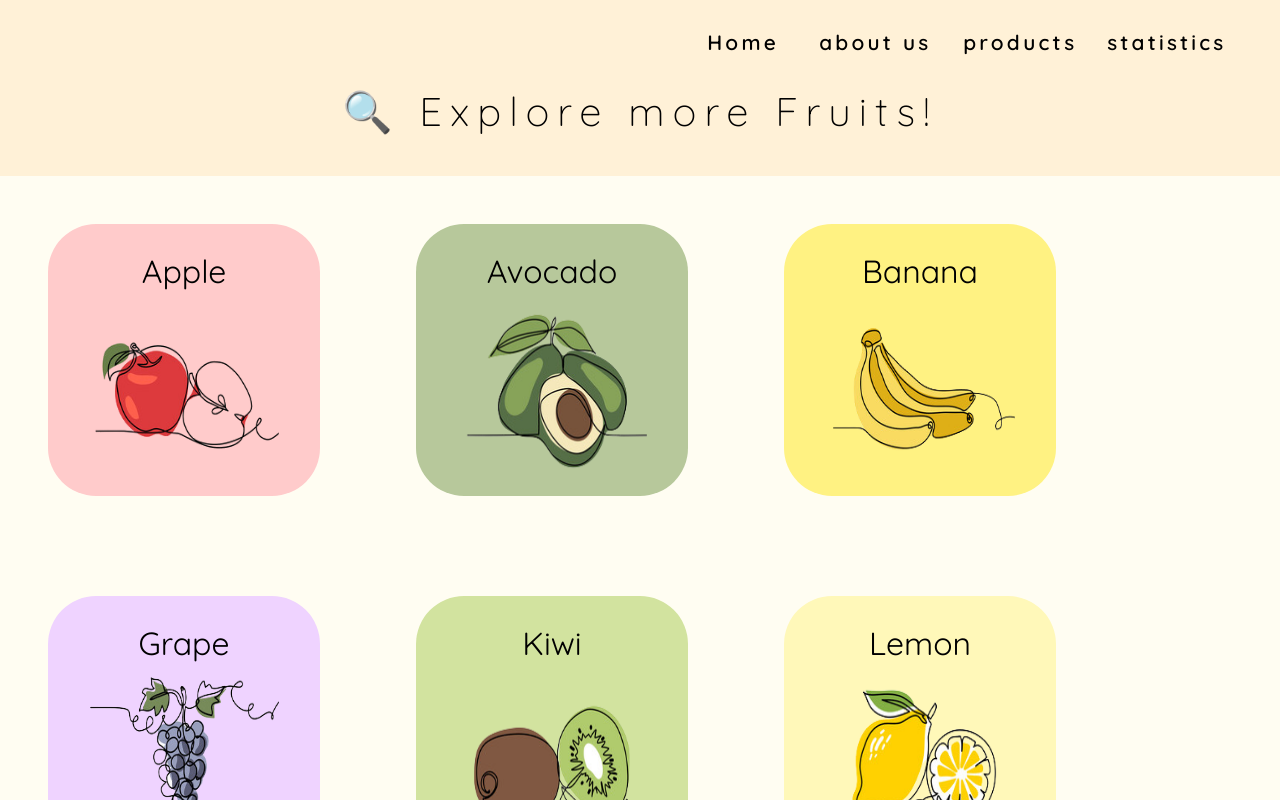
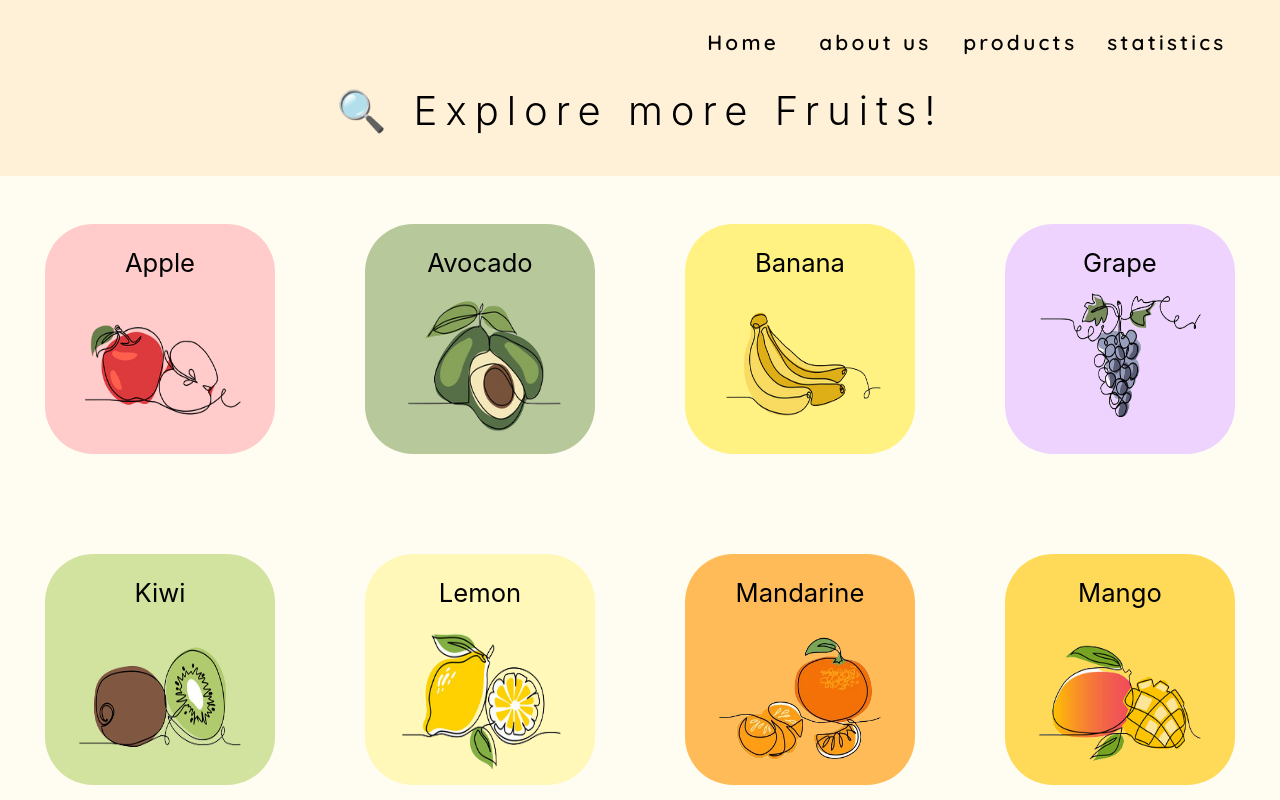
Before and after one commit to 2022-Winter-Bootcamp-team-L/frontend, a React (Create React App) app in the folder hey-apple/: page /products in a window 1280 px wide. Shown: the top 800 px of the page. Built offline with nearby package versions, Linux system fonts and the light colour scheme.

Commit message:
fix: products페이지 css이전꺼복사되있어서 예전css나오는거수정

```diff
--- a/hey-apple/src/scss/Products.scss
+++ b/hey-apple/src/scss/Products.scss
@@ -61,14 +61,7 @@
   letter-spacing: 0.2em;
   font-weight: 300;
 }
-#productscontents{
-  width:100%;
-  height:100%;
-  position:absolute;
-  top:11rem;
-  background: #FFFDF2;
-  transition:0.3s;
-}
+
 #productcard{
   @media(min-width: 60rem){
   width:18%;
@@ -412,74 +405,16 @@ button{
     --font-size-sm: 1.5rem;
   }
 }
-#productwrap{
-  position: relative;
-  background: white;
-  width:100%;
-}
-#productshead{
-  height:11rem;
-  width:100%;
-  background-color: #FFF1D7;
-  position:fixed;
-  z-index:2;
-  transition:0.5s
-}
-#productsheadletter{
-  width:60%;
-  font-size:var(--font-size-md);
-  position: absolute;
-  top: 63%;
-  left: 50%;
-  transform: translate(-50%, -50%);
-  text-align: center;
-  font-family: 'Quicksand';
-font-style: normal;
-line-height: 85px;
-letter-spacing: 0.2em;
-font-weight: 300;
-}
+
 #productscontents{
   height:fit-content;
   position:absolute;
   top:11rem;
   background: #FFFDF2;
   transition:0.3s;
+  width:100%;
 }
-#productcard{
-  width:17rem;
-  height:17rem;
-  display: inline-block;
-  margin-left:3.0rem;
-  margin-right:3.0rem;
-  margin-top:3.0rem;
-  margin-bottom:3.0rem;
-  border-radius: 3.0rem;
-  position: relative;
-  transition: all 0.2s linear;
-  cursor:pointer;
-}
-#productcard:hover{
-  transform: scale(1.1);
-}
-#productname{
-  width:80%;
-  font-size:2rem;
-  position:absolute;
-  top:10%;
-  left: 50%;
-  transform:translate(-50%,0);
-  text-align: center;
-  font-family: 'Quicksand';
-}
-.productimg{
-  position:absolute;
-  top:25%;
-  left:50%;
-  transform:translate(-50%,0);
-  width:70%;
-  height:70%;
-}
+
 
 .photo{
   top:3%;
```
